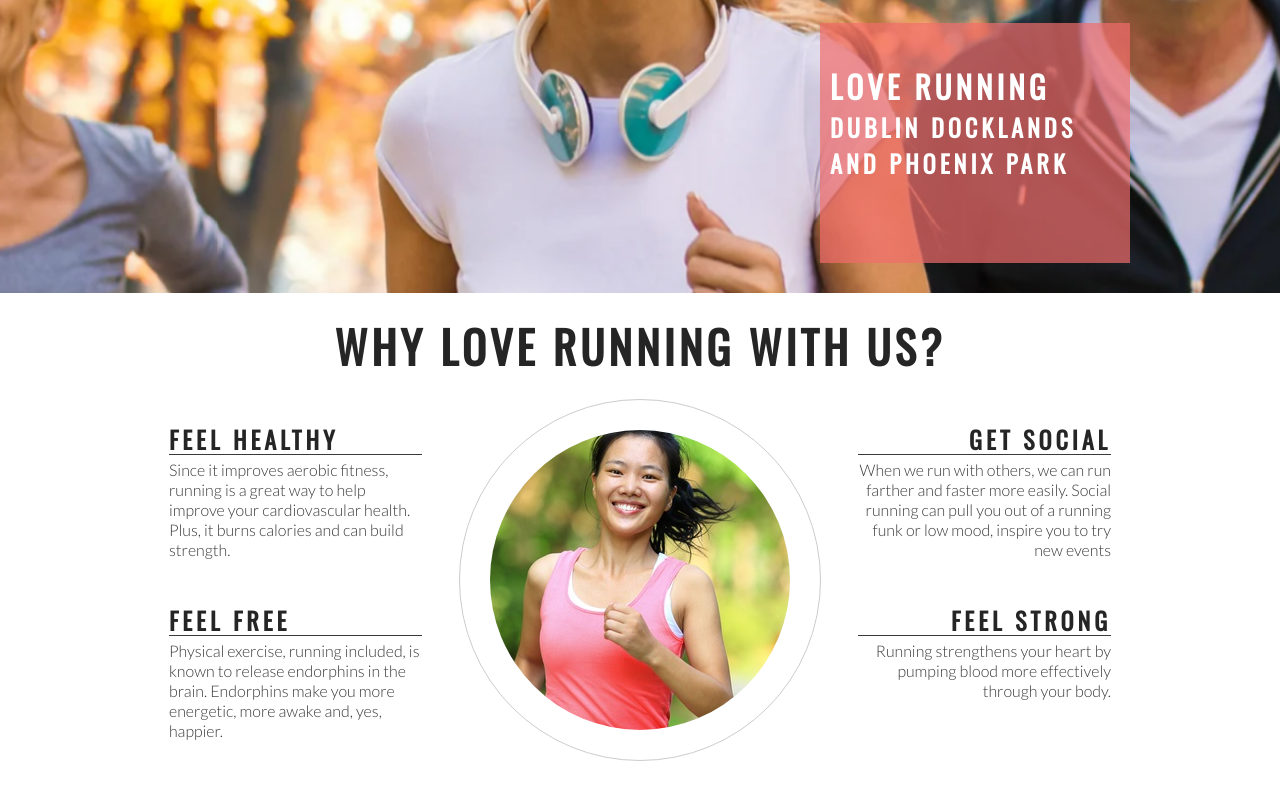
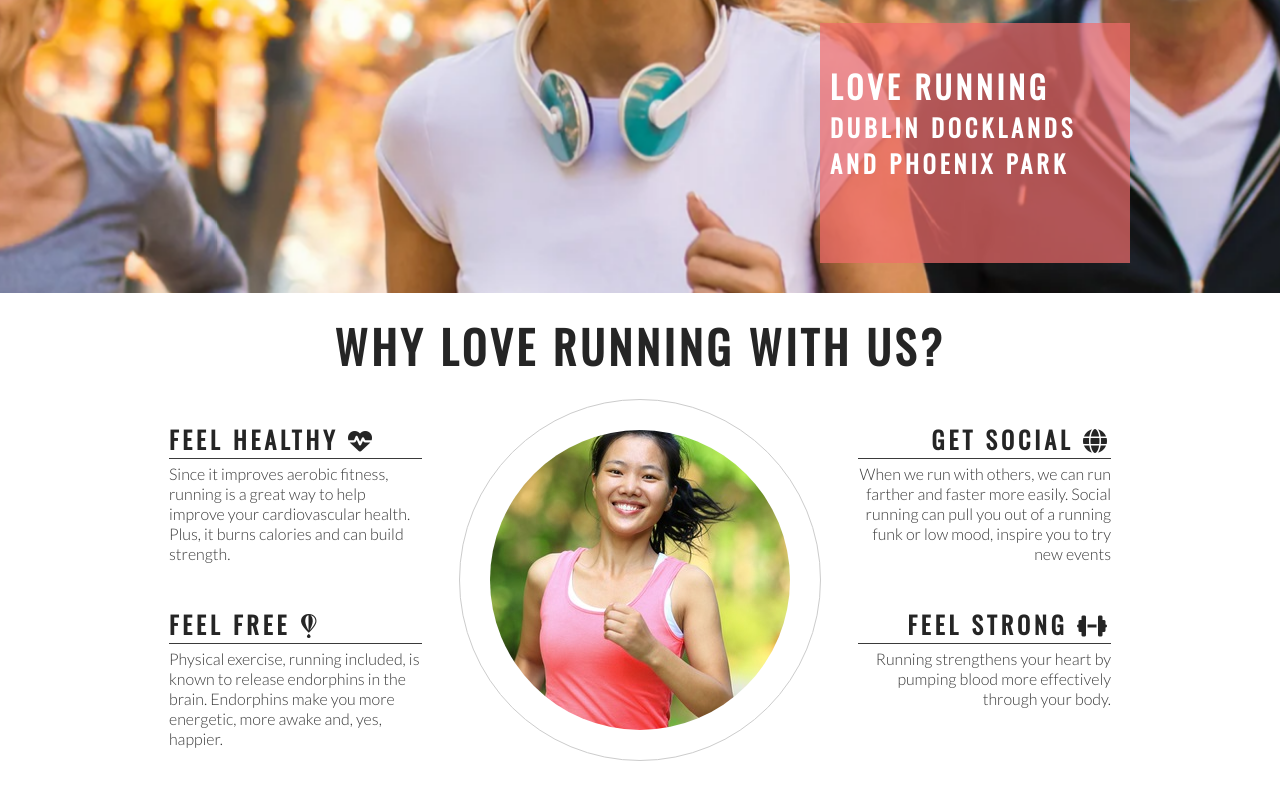
Before and after one commit to Tony118g/love-running, a plain HTML site: page index.html in a window 1280 px wide. Shown: the part 382-1184 px from the top of the page. Drawn offline with nearby package versions, Linux system fonts and the light colour scheme.

Commit message:
Add font awesome icons to club ethos section

```diff
--- a/index.html
+++ b/index.html
@@ -39,14 +39,14 @@
         <h2 id="welcome">Why Love Running With Us?</h2>
         <div id="left-about">
             <div class="left-about-heading">
-                <h2>Feel Healthy</h2>
+                <h2>Feel Healthy <i class="fa-solid fa-heart-pulse"></i></h2>
                 <hr>
                 <p>
                     Since it improves aerobic fitness, running is a great way to help improve your cardiovascular health. Plus, it burns calories and can build strength.
                 </p>
             </div>
             <div class="left-about-heading">
-                <h2>Feel Free</h2>
+                <h2>Feel Free <i class="fa-brands fa-fly"></i></h2>
                 <hr>
                 <p>
                     Physical exercise, running included, is known to release endorphins in the brain. Endorphins make you more energetic, more awake and, yes, happier.
@@ -55,7 +55,7 @@
         </div>
         <div  id="right-about">
             <div class="right-about-heading">
-                <h2>Get Social</h2>
+                <h2>Get Social  <i class="fa-solid fa-globe"></i></h2>
                 <hr>
                 <p>
                     When we run with others, we can run farther and faster more easily. Social running can pull you out of a running funk or low mood, inspire you to try new events
@@ -63,7 +63,7 @@
 
             </div>
             <div class="right-about-heading">
-                <h2>Feel Strong</h2>
+                <h2>Feel Strong <i class="fa-solid fa-dumbbell"></i></h2>
                 <hr>
                 <p>
                     Running strengthens your heart by pumping blood more effectively through your body.
@@ -85,6 +85,7 @@
     <footer>
         social links here
     </footer>
+    <script src="https://kit.fontawesome.com/3ed3f67f13.js" crossorigin="anonymous"></script>
 </body>
 
 </html>
```
